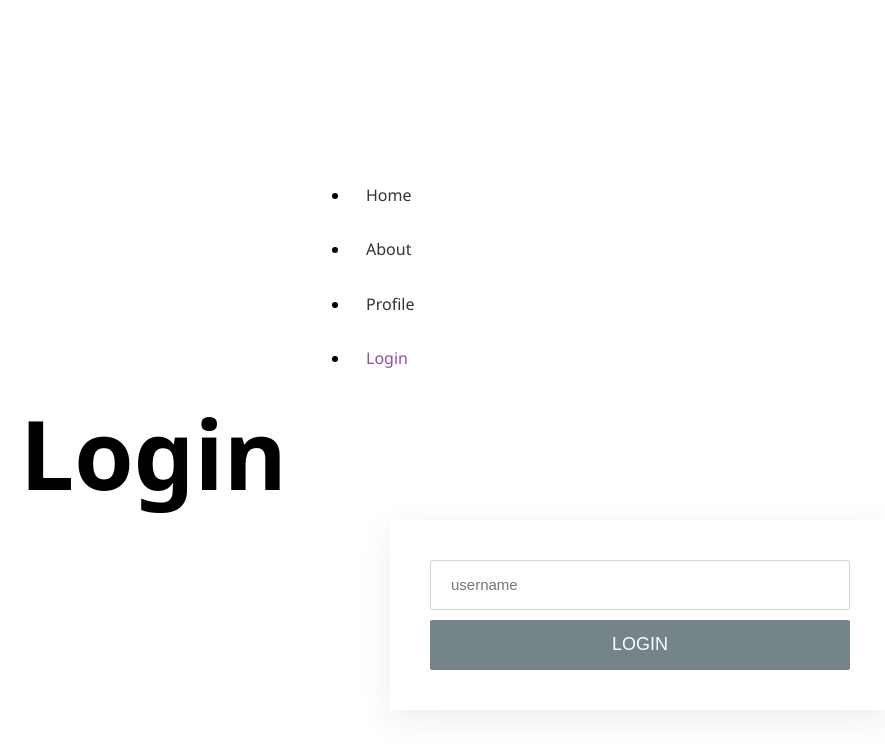
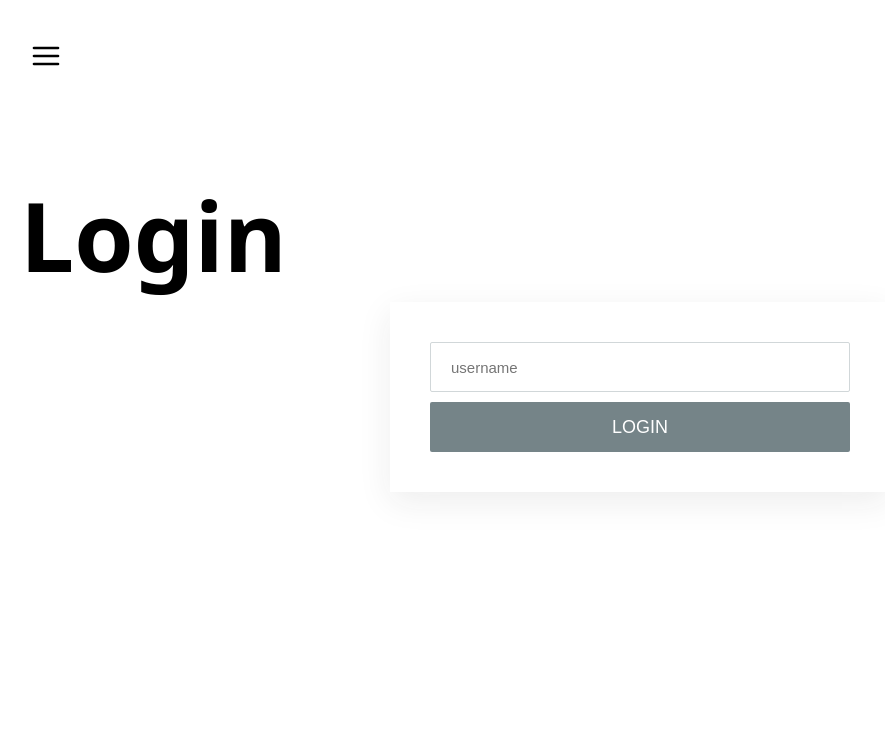
Before and after one commit to RitaDee/todo-app-react, a React (Create React App) app: page /login in a window 1280 px wide. Shown: the top 750 px of the page, without its empty margins (0-885 px from the left). Built offline with nearby package versions, Linux system fonts and the light colour scheme.

Commit message:
Modify Navbar

```diff
--- a/src/App.css
+++ b/src/App.css
@@ -162,7 +162,7 @@ button {
   border: none;
 }
 
-/* .menu-nav {
+.menu-nav {
   list-style: none;
   position: absolute;
   background: #fff;
@@ -176,7 +176,7 @@ button {
   transform: translateX(-100px);
   transition: transform ease-in-out 0.2s;
   /* transition: width ease 0.2s; */
-/* } */ */
+}
 
 .menu-nav.show-menu {
   width: 100%;
--- a/src/components/Navbar/Navbar.js
+++ b/src/components/Navbar/Navbar.js
@@ -31,6 +31,7 @@ const Navbar = () => {
         />
       )}
     </button>;
+
     const [dropdown] = useState(false);
     document.title = `Current state value: ${dropdown}`;
 
@@ -63,6 +64,22 @@ const Navbar = () => {
     return (
       <>
         <nav ref={ref} className="navbar">
+          <button
+            type="button"
+            className="toggle"
+            onClick={() => setNavbarOpen((prev) => !prev)}
+          >
+            {navbarOpen ? (
+              <MdClose style={{ width: '32px', height: '32px' }} />
+            ) : (
+              <FiMenu
+                style={{
+                  width: '32px',
+                  height: '32px',
+                }}
+              />
+            )}
+          </button>
           <ul className={`menu-nav${navbarOpen ? ' show-menu' : ''}`}>
             {links.map((link) => (
               <React.Fragment key={link.text}>
@@ -77,13 +94,34 @@ const Navbar = () => {
                     </NavLink>
                   </li>
                   )
+                ) : link.path === 'profile' ? (
+                  user && (
+                  <li>
+                    <NavLink
+                      to={link.path}
+                      onClick={() => setNavbarOpen(false)}
+                    >
+                      {link.text}
+                    </NavLink>
+                  </li>
+                  )
                 ) : (
                   <li>
-                    <NavLink to={link.path}>{link.text}</NavLink>
+                    <NavLink
+                      to={link.path}
+                      onClick={() => setNavbarOpen(false)}
+                    >
+                      {link.text}
+                    </NavLink>
                   </li>
                 )}
               </React.Fragment>
             ))}
+            {!user && (
+            <li className="log-in">
+              <span>Log in to edit to-dos</span>
+            </li>
+            )}
           </ul>
         </nav>
         {user && (
```
